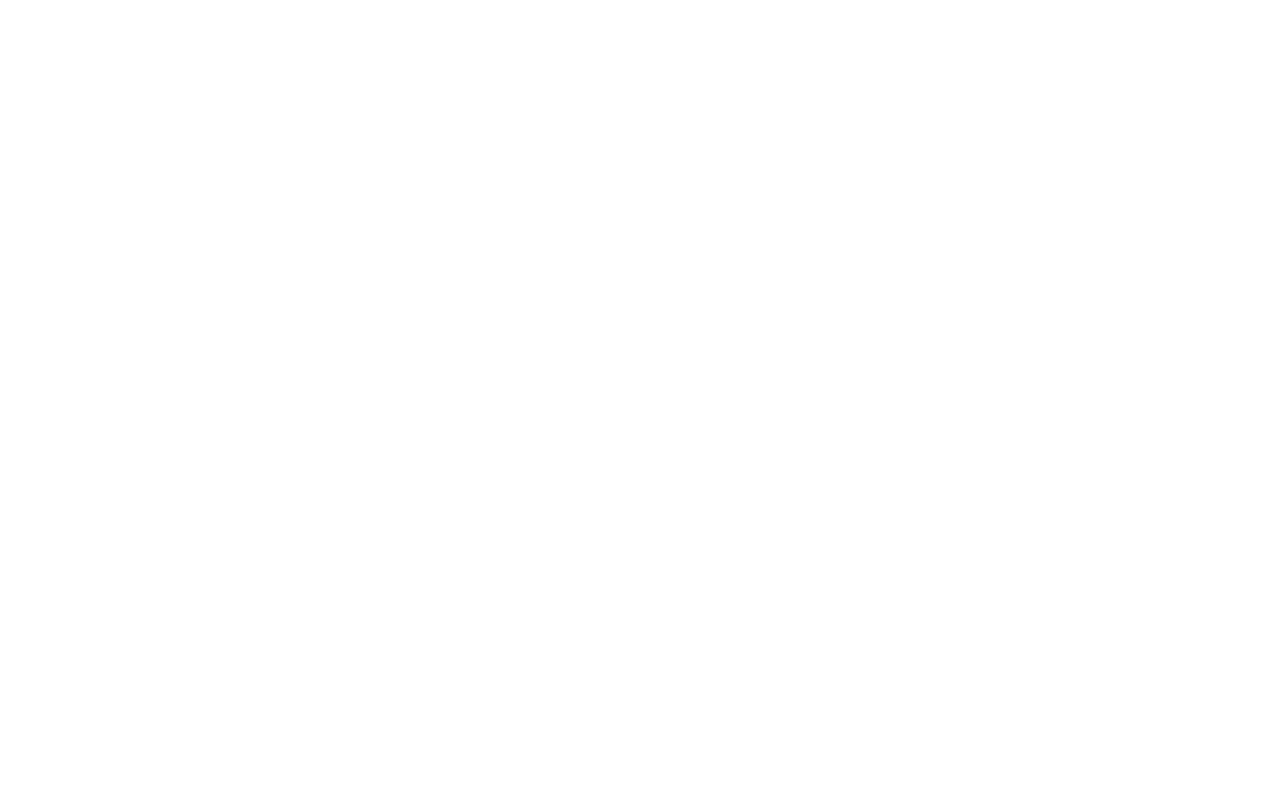
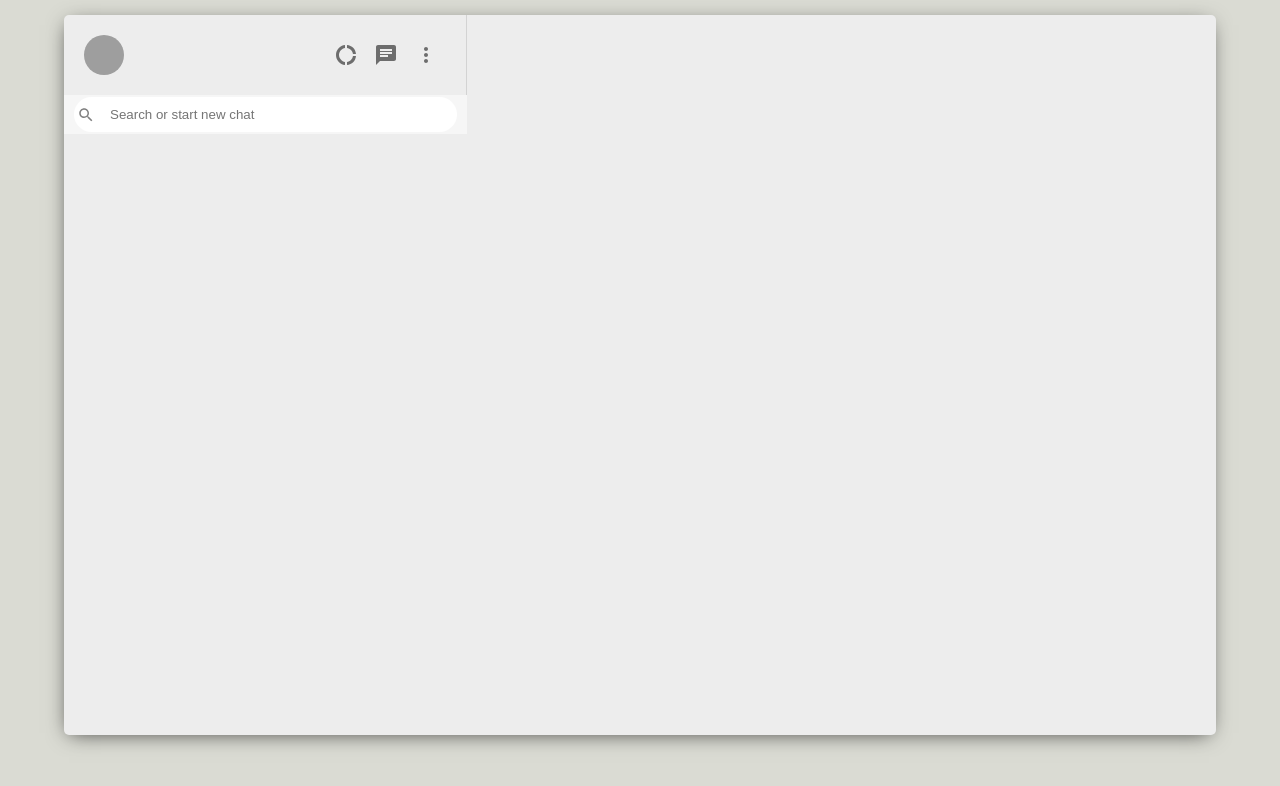
Before and after one commit to fsanchez87/messaging-app-mern-frontend, a React (Create React App) app: page / in a window 1280 px wide. Shown: the top 786 px of the page. Built offline with nearby package versions, Linux system fonts and the light colour scheme; grey boxes are pictures that could not be loaded.

Commit message:
Creating a Sidebar Component

```diff
--- a/package.json
+++ b/package.json
@@ -3,6 +3,10 @@
   "version": "0.1.0",
   "private": true,
   "dependencies": {
+    "@emotion/react": "^11.8.2",
+    "@emotion/styled": "^11.8.1",
+    "@mui/icons-material": "^5.5.1",
+    "@mui/material": "^5.5.2",
     "@testing-library/jest-dom": "^5.16.2",
     "@testing-library/react": "^12.1.4",
     "@testing-library/user-event": "^13.5.0",
--- a/src/App.css
+++ b/src/App.css
@@ -1,3 +1,20 @@
 * {
   margin: 0;
 }
+
+.app {
+  display: grid;
+  place-items: center;
+  height: 100vh;
+  background-color: #dadbd3;
+}
+
+.app__body {
+  display: flex;
+  background-color: #ededed;
+  margin-top: -50px;
+  height: 90vh;
+  width: 90vw;
+  box-shadow: -1px 4px 20px -6px rgba(0, 0, 0, 0.75);
+  border-radius: 5px;
+}
--- a/src/App.js
+++ b/src/App.js
@@ -1,9 +1,14 @@
-import './App.css';
+import CssBaseline from "@mui/material/CssBaseline";
+import "./App.css";
+import Sidebar from "./components/Sidebar";
 
 function App() {
   return (
     <div className="app">
-
+      <CssBaseline />
+      <div className="app__body">
+        <Sidebar/>
+      </div>
     </div>
   );
 }
--- /dev/null
+++ b/src/components/Sidebar.css
@@ -0,0 +1,46 @@
+.sidebar {
+  display: flex;
+  flex-direction: column;
+  flex: 0.35;
+}
+.sidebar__header {
+  display: flex;
+  justify-content: space-between;
+  padding: 20px;
+  border-right: 1px solid lightgrey;
+}
+.sidebar__headerRight {
+  display: flex;
+  align-items: center;
+  justify-content: space-between;
+  min-width: 10vh;
+}
+.sidebar__headerRight > .MuiSvgIcon-root {
+  margin-right: 2vw;
+  font-size: 24px !important;
+}
+
+.sidebar__search {
+  display: flex;
+  align-items: center;
+  background-color: #f6f6f6;
+  height: 39px;
+  padding: 10px;
+}
+.sidebar__searchContainer {
+  display: flex;
+  align-items: center;
+  background-color: white;
+  width: 100%;
+  height: 35px;
+  border-radius: 20px;
+}
+.sidebar__searchContainer > .MuiSvgIcon-root {
+  color: gray;
+  padding: 3px;
+}
+.sidebar__searchContainer > input {
+  border: none;
+  outline-width: 0;
+  margin-left: 10px;
+}
--- /dev/null
+++ b/src/components/Sidebar.jsx
@@ -0,0 +1,38 @@
+import React from 'react'
+import './Sidebar.css'
+import Avatar from '@mui/material/Avatar';
+import IconButton from '@mui/material/IconButton'
+import DonutLargeIcon from '@mui/icons-material/DonutLarge';
+import ChatIcon from '@mui/icons-material/Chat';
+import MoreVertIcon from '@mui/icons-material/MoreVert';
+import SearchOutlinedIcon from '@mui/icons-material/SearchOutlined';
+
+const Sidebar = () => {
+  return (
+    <div className="sidebar">
+        <div className="sidebar__header">
+          <Avatar src="https://images.unsplash.com/photo-1552058544-f2b08422138a?ixlib=rb-1.2.1&ixid=MnwxMjA3fDB8MHxwaG90by1wYWdlfHx8fGVufDB8fHx8&auto=format&fit=crop&w=699&q=80"/>
+          <div className="sidebar__headerRight">
+            <IconButton>
+              <DonutLargeIcon/>
+            </IconButton>
+            <IconButton>
+              <ChatIcon/>
+            </IconButton>
+            <IconButton>
+              <MoreVertIcon/>
+            </IconButton>
+          </div>
+        </div>
+        <div className="sidebar__search">
+          <div className="sidebar__searchContainer">
+            <SearchOutlinedIcon/>
+            <input placeholder="Search or start new chat" type="text"/>
+          </div>
+        </div>
+        <div className="sidebar__chats"></div>
+    </div>
+  )
+}
+
+export default Sidebar
```
Also changed, not shown: 1 other file (tests, documents, lock files or other folders).
